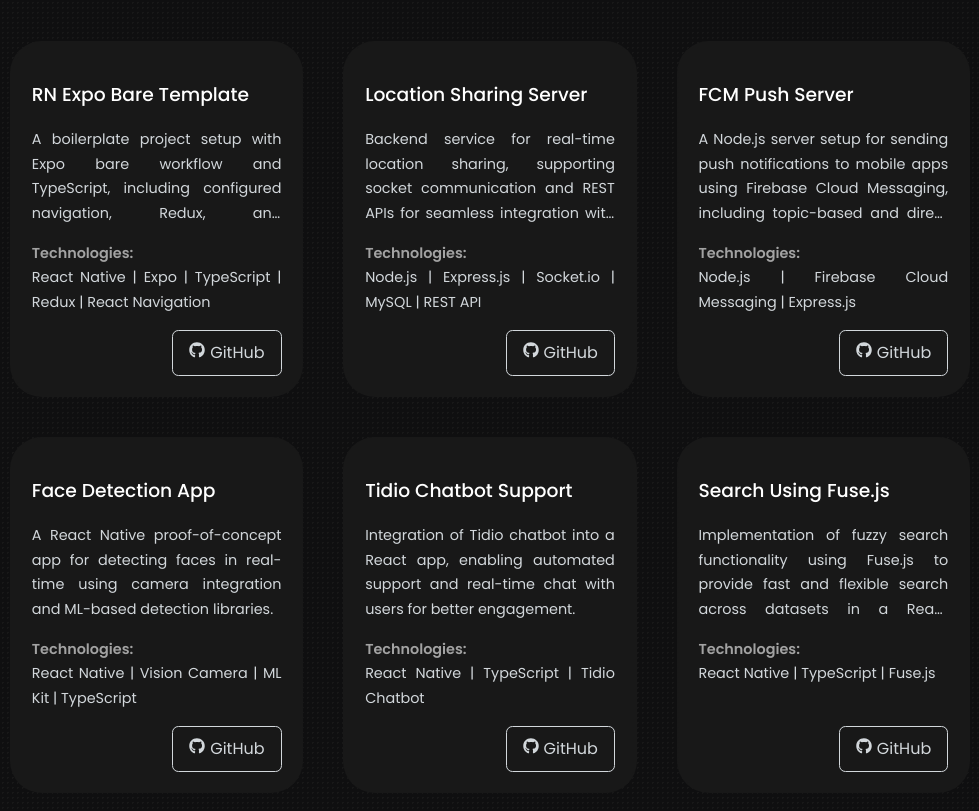
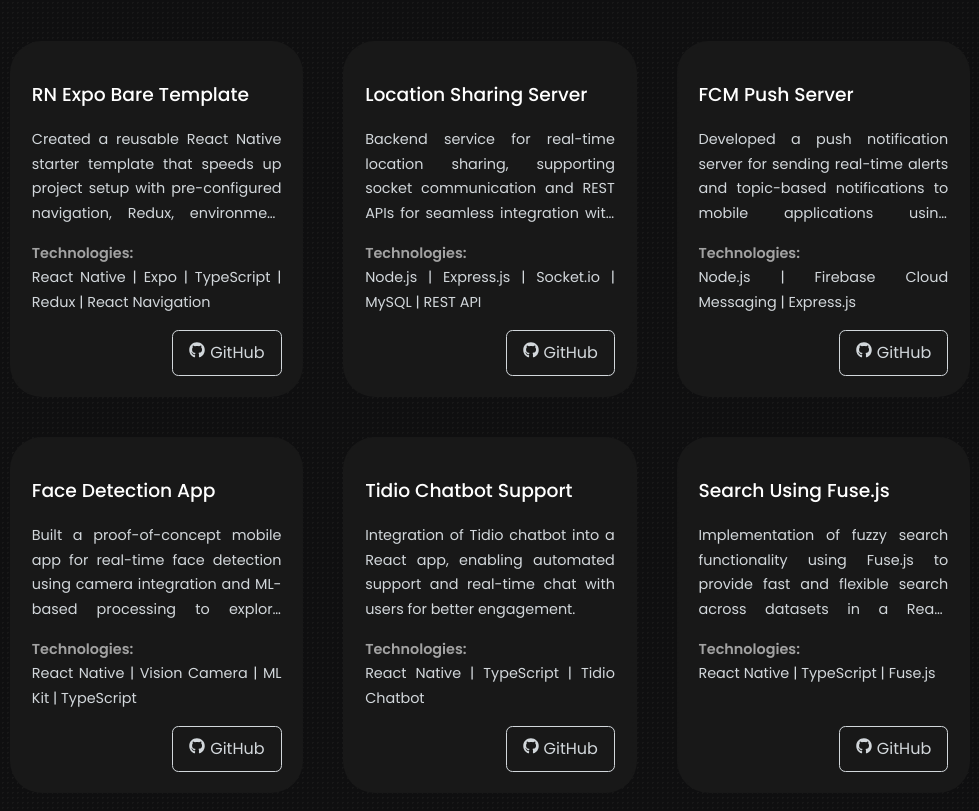
Before and after one commit to dainyjose/my-portfolio, a React (Vite) app: page / in a window 1280 px wide. Shown: the part 2060-2871 px from the top of the page, without its empty margins (150-1129 px from the left). Built offline with nearby package versions, Linux system fonts and the light colour scheme.

Commit message:
feat: rewrite portfolio project descriptions for better clarity

```diff
--- a/src/components/Portfolio/Portfolio.tsx
+++ b/src/components/Portfolio/Portfolio.tsx
@@ -7,7 +7,7 @@
       id: 1,
       title: "RN Expo Bare Template",
       description:
-        "A boilerplate project setup with Expo bare workflow and TypeScript, including configured navigation, Redux, and environment management for faster project initialization.",
+        "Created a reusable React Native starter template that speeds up project setup with pre-configured navigation, Redux, environment management, and TypeScript support — reducing repetitive setup work for new applications.",
       technologies:
         "React Native | Expo | TypeScript | Redux | React Navigation",
       github: "https://github.com/dainyjose/rn-expo-typescript-bare-template",
@@ -24,7 +24,7 @@
       id: 3,
       title: "FCM Push Server",
       description:
-        "A Node.js server setup for sending push notifications to mobile apps using Firebase Cloud Messaging, including topic-based and direct messaging support.",
+        "Developed a push notification server for sending real-time alerts and topic-based notifications to mobile applications using Firebase Cloud Messaging.",
       technologies: "Node.js | Firebase Cloud Messaging | Express.js",
       github: "https://github.com/dainyjose/firebase-cloud-messaging-node",
     },
@@ -32,7 +32,8 @@
       id: 4,
       title: "Face Detection App",
       description:
-        "A React Native proof-of-concept app for detecting faces in real-time using camera integration and ML-based detection libraries.",
+        "Built a proof-of-concept mobile app for real-time face detection using camera integration and ML-based processing to explore performance and live detection capabilities on mobile devices.",
+
       technologies: "React Native | Vision Camera | ML Kit | TypeScript",
       github: "https://github.com/dainyjose/face-detection-app",
     },
```
